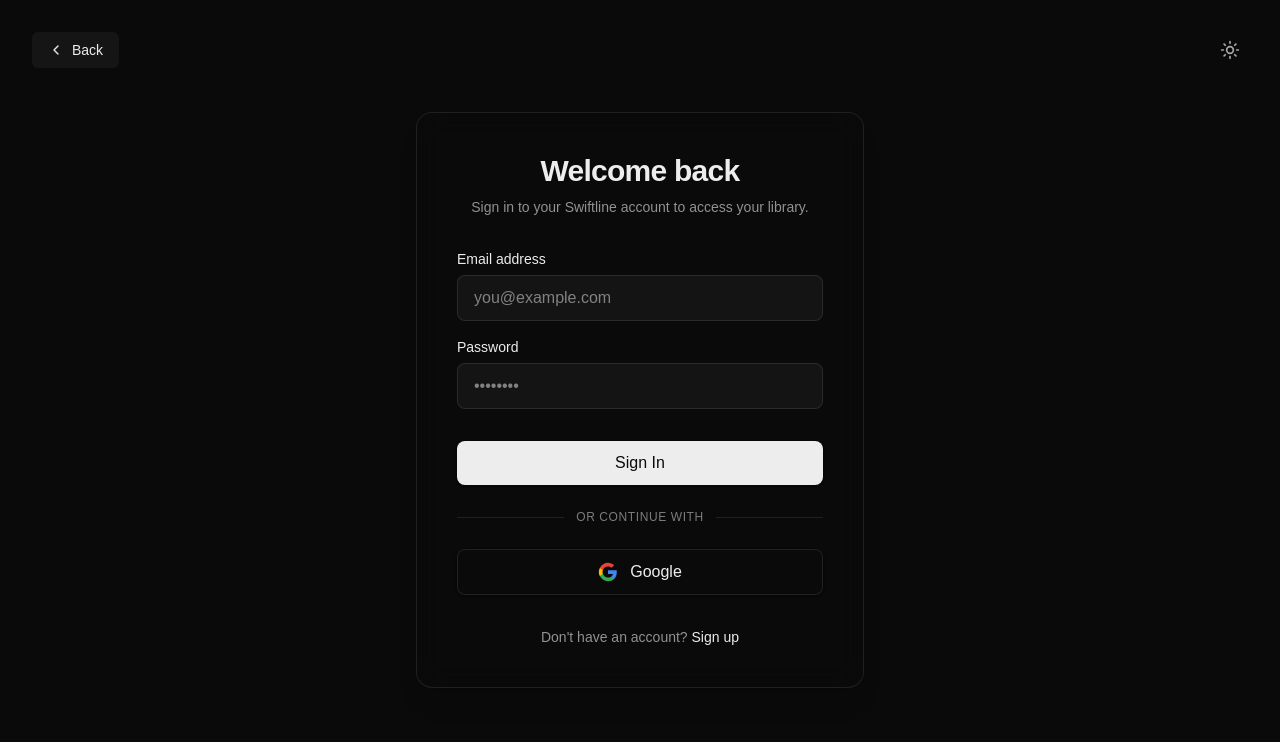
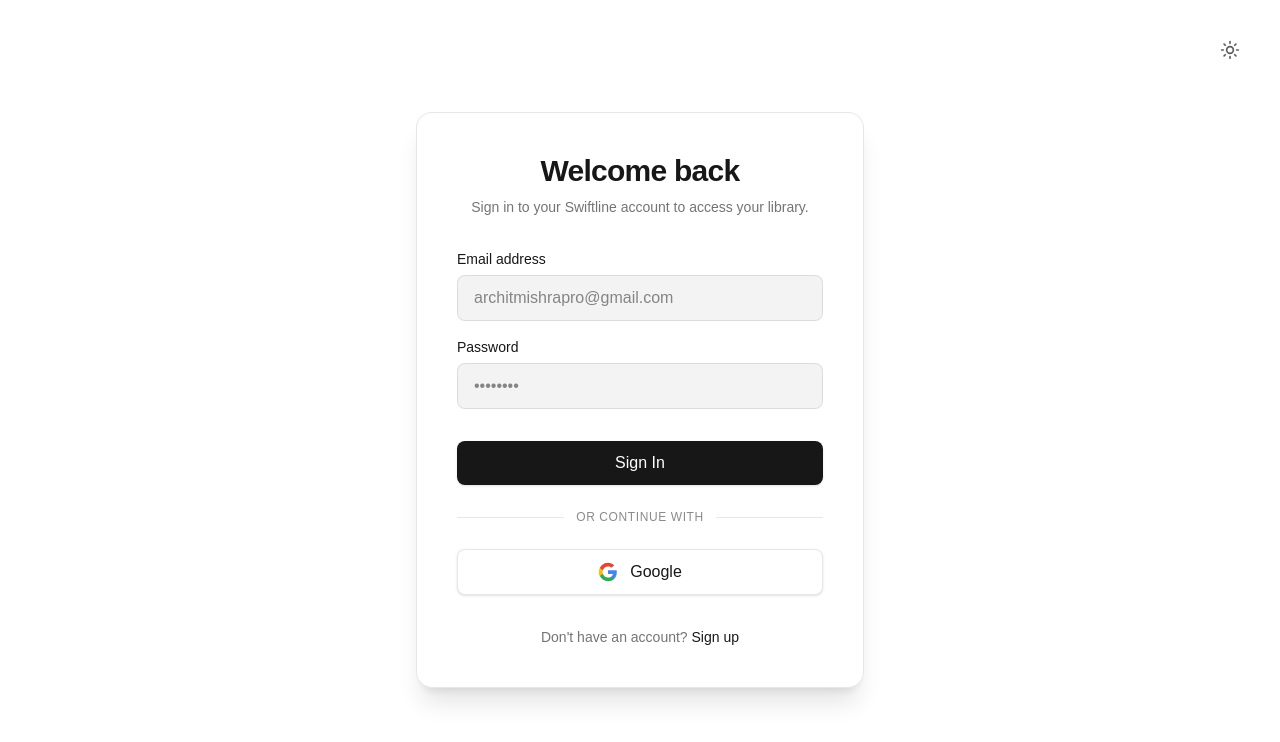
Before and after one commit to architworks/swiftline, a Next.js app: page /login in a window 1280 px wide. Both pictures are taken after a click on the button "Toggle theme". Shown: the top 742 px of the page. Built offline with nearby package versions, Linux system fonts and the light colour scheme.

Commit message:
feat: Implement sepia theme and enhance dashboard and upload UI with new icons and design refinements.

```diff
--- a/src/app/(auth)/login/page.tsx
+++ b/src/app/(auth)/login/page.tsx
@@ -11,26 +11,7 @@
 
     return (
         <div className="flex-1 flex flex-col w-full h-screen items-center justify-center bg-background px-4">
-            <Link
-                href="/"
-                className="absolute left-4 top-4 sm:left-8 sm:top-8 py-2 px-4 rounded-md no-underline text-foreground bg-foreground/5 hover:bg-foreground/10 flex items-center group text-sm font-medium transition-colors"
-            >
-                <svg
-                    xmlns="http://www.w3.org/2000/svg"
-                    width="20"
-                    height="20"
-                    viewBox="0 0 24 24"
-                    fill="none"
-                    stroke="currentColor"
-                    strokeWidth="2"
-                    strokeLinecap="round"
-                    strokeLinejoin="round"
-                    className="mr-2 h-4 w-4 transition-transform group-hover:-translate-x-1"
-                >
-                    <polyline points="15 18 9 12 15 6" />
-                </svg>{' '}
-                Back
-            </Link>
+
 
             <div className="absolute right-4 top-4 sm:right-8 sm:top-8">
                 <ThemeToggle />
@@ -50,7 +31,7 @@
                         <input
                             className="rounded-lg px-4 py-2.5 bg-foreground/5 border border-foreground/10 outline-none focus:border-blue-500 focus:ring-1 focus:ring-blue-500 transition-all"
                             name="email"
-                            placeholder="you@example.com"
+                            placeholder="architmishrapro@gmail.com"
                             required
                         />
                     </div>
--- a/src/app/globals.css
+++ b/src/app/globals.css
@@ -44,6 +44,13 @@
   --btn-background-hover: #3f3f46;
 }
 
+.sepia {
+  --background: #fbf0d9;
+  --foreground: #5f4b32;
+  --btn-background: #f2e1c1;
+  --btn-background-hover: #e6cba3;
+}
+
 body {
   color: var(--foreground);
   background: var(--background);
--- a/src/app/layout.tsx
+++ b/src/app/layout.tsx
@@ -28,7 +28,7 @@
       <body
         className={`${geistSans.variable} ${geistMono.variable} antialiased bg-background text-foreground`}
       >
-        <ThemeProvider attribute="class" defaultTheme="system" enableSystem>
+        <ThemeProvider attribute="class" defaultTheme="system" enableSystem themes={['light', 'dark', 'sepia']}>
           {children}
         </ThemeProvider>
       </body>
--- a/src/components/DocumentUpload.tsx
+++ b/src/components/DocumentUpload.tsx
@@ -117,14 +117,14 @@
         <div className="w-full">
             <div
                 {...getRootProps()}
-                className={`border-2 border-dashed rounded-xl p-10 text-center cursor-pointer transition-colors duration-200
-          ${isDragActive ? 'border-blue-500 bg-blue-50/10' : 'border-gray-300 hover:border-gray-400 hover:bg-gray-50/5'}
+                className={`border-2 border-dashed rounded-xl p-10 text-center cursor-pointer transition-all duration-300
+          ${isDragActive ? 'border-orange-500 bg-orange-500/10 scale-[1.02] shadow-lg' : 'border-orange-500/30 hover:border-orange-500/60 hover:bg-orange-500/5'}
           ${isUploading ? 'opacity-50 cursor-not-allowed' : ''}
         `}
             >
                 <input {...getInputProps()} />
                 <div className="flex flex-col items-center justify-center gap-4 text-foreground/70">
-                    <UploadCloud className={`w-12 h-12 ${isDragActive ? 'text-blue-500' : 'text-gray-400'}`} />
+                    <UploadCloud className={`w-12 h-12 transition-colors ${isDragActive ? 'text-orange-500' : 'text-orange-500/60'}`} />
                     {isDragActive ? (
                         <p className="text-lg font-medium">Drop the document here ...</p>
                     ) : (
--- a/src/components/RSVPReader.tsx
+++ b/src/components/RSVPReader.tsx
@@ -1,7 +1,7 @@
 'use client';
 
 import { useState, useEffect, useRef, useCallback } from 'react';
-import { Play, Pause, BookmarkPlus, ChevronLeft, Type, Minus, Plus, Menu, X, Save, Trash2, RotateCcw, Rabbit, Turtle, Sparkles } from 'lucide-react';
+import { Play, Pause, BookmarkPlus, ChevronLeft, Type, Minus, Plus, X, Save, Trash2, RotateCcw, Rabbit, Turtle, Sparkles, BookOpen } from 'lucide-react';
 import Link from 'next/link';
 import { createClient } from '@/utils/supabase/client';
 import ThemeToggle from '@/components/ThemeToggle';
@@ -215,13 +215,18 @@
         <div className="flex flex-col h-full min-h-[80vh] w-full max-w-4xl mx-auto p-4 sm:p-8 relative">
 
             {/* Table of Contents Overlay */}
-            {isTocOpen && (
-                <div className="absolute inset-0 z-50 flex">
-                    {/* The Sidebar */}
-                    <div className="w-full sm:w-80 bg-background border-r h-full shadow-2xl flex flex-col pt-4 pb-8 overflow-y-auto z-50">
+            <div className={`absolute inset-0 z-50 flex transition-all duration-300 ease-in-out ${isTocOpen ? 'opacity-100' : 'opacity-0 pointer-events-none'}`}>
+                {/* The Clickaway Backdrop */}
+                <div
+                    className={`absolute inset-0 bg-background/80 backdrop-blur-sm transition-opacity duration-300 ${isTocOpen ? 'opacity-100' : 'opacity-0'}`}
+                    onClick={() => setIsTocOpen(false)}
+                />
+
+                {/* The Sidebar panel */}
+                <div className={`relative w-full sm:w-80 bg-background border-r h-full shadow-2xl flex flex-col pt-4 pb-8 overflow-y-auto z-50 transform transition-transform duration-300 ease-out ${isTocOpen ? 'translate-x-0' : '-translate-x-full'}`}>
                     <div className="flex justify-between items-center px-6 mb-6">
-                            <h3 className="font-semibold text-lg">Table of Contents</h3>
-                            <button onClick={() => setIsTocOpen(false)} className="p-2 hover:bg-foreground/5 rounded-full"><X className="w-5 h-5" /></button>
+                        <h3 className="font-semibold text-lg flex items-center gap-2"><BookOpen className="w-5 h-5" /> Chapters</h3>
+                        <button onClick={() => setIsTocOpen(false)} className="p-2 hover:bg-foreground/5 rounded-full transition-colors"><X className="w-5 h-5" /></button>
                     </div>
                     {chapters.length === 0 ? (
                         <div className="px-6 text-sm text-foreground/50">No chapters found.</div>
@@ -235,9 +240,9 @@
                                             setIsPlaying(false);
                                             setIsTocOpen(false);
                                         }}
-                                            className="w-full text-left px-6 py-3 hover:bg-foreground/5 text-sm transition-colors flex flex-col gap-1 border-b border-foreground/5"
+                                        className="w-full text-left px-6 py-3 hover:bg-foreground/5 text-sm transition-colors flex flex-col gap-1 border-b border-foreground/5 group"
                                     >
-                                            <span className="font-medium text-foreground/90">{chap.title}</span>
+                                        <span className="font-medium text-foreground/90 group-hover:text-blue-500 transition-colors">{chap.title}</span>
                                         <span className="text-xs text-foreground/50">Word {chap.word_index.toLocaleString()}</span>
                                     </button>
                                 </li>
@@ -285,10 +290,7 @@
                         </ul>
                     )}
                 </div>
-                    {/* The Clickaway Backdrop */}
-                    <div className="flex-1 bg-black/20 backdrop-blur-sm" onClick={() => setIsTocOpen(false)} />
             </div>
-            )}
 
             {/* Bookmark Modal */}
             {isBookmarkModalOpen && (
@@ -336,10 +338,11 @@
                     </Link>
                     <button
                         onClick={() => setIsTocOpen(true)}
-                        className="flex items-center gap-2 p-2 rounded-md hover:bg-foreground/5 text-foreground/60 hover:text-foreground transition-colors"
-                        title="Table of Contents"
+                        className="flex items-center gap-2 px-3 py-2 rounded-md hover:bg-foreground/5 text-foreground transition-colors group"
+                        title="Chapters"
                     >
-                        <Menu className="w-5 h-5" />
+                        <BookOpen className="w-5 h-5 text-foreground/60 group-hover:text-foreground transition-colors" />
+                        <span className="text-sm font-semibold tracking-wide">Chapters</span>
                     </button>
                 </div>
 
--- a/src/components/ThemeToggle.tsx
+++ b/src/components/ThemeToggle.tsx
@@ -1,7 +1,7 @@
 'use client';
 
 import { useTheme } from 'next-themes';
-import { Sun, Moon } from 'lucide-react';
+import { Sun, Moon, Sunset } from 'lucide-react';
 import { useEffect, useState } from 'react';
 
 export default function ThemeToggle() {
@@ -19,12 +19,18 @@
 
     return (
         <button
-            onClick={() => setTheme(theme === 'dark' ? 'light' : 'dark')}
-            className="p-2 rounded-md hover:bg-foreground/5 text-foreground/70 hover:text-foreground transition-colors"
-            title="Toggle theme"
+            onClick={() => {
+                if (theme === 'light') setTheme('dark');
+                else if (theme === 'dark') setTheme('sepia');
+                else setTheme('light');
+            }}
+            className="p-2 rounded-md hover:bg-foreground/5 text-foreground/70 hover:text-foreground transition-colors relative flex items-center justify-center h-9 w-9"
+            title={`Toggle theme (Current: ${theme})`}
             aria-label="Toggle theme"
         >
-            {theme === 'dark' ? <Sun className="w-5 h-5" /> : <Moon className="w-5 h-5" />}
+            {theme === 'light' && <Sun className="w-5 h-5" />}
+            {theme === 'dark' && <Moon className="w-5 h-5" />}
+            {theme === 'sepia' && <Sunset className="w-5 h-5" />}
         </button>
     );
 }
```
Also changed, not shown: src/app/(dashboard)/dashboard/page.tsx (+22 -9 lines). Lines whose indentation alone changed are shown as unchanged.
